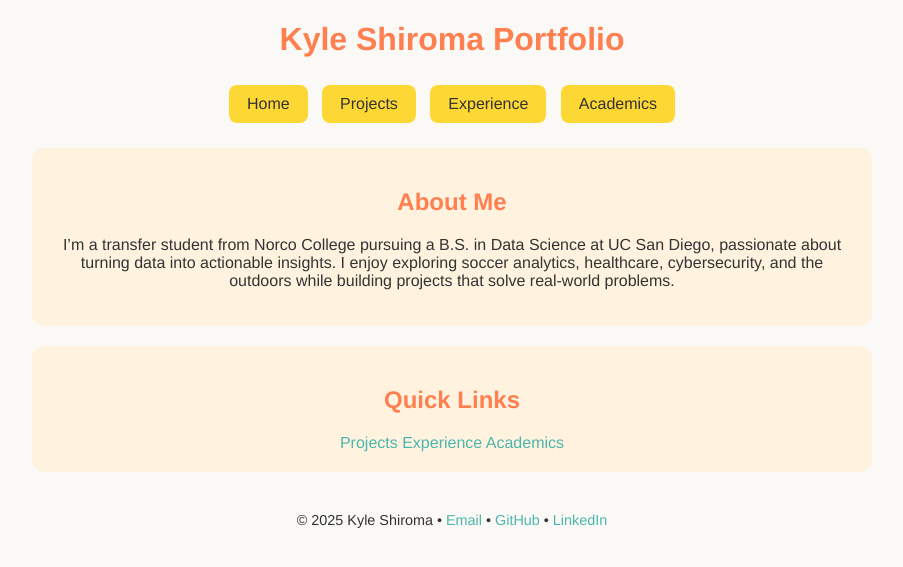
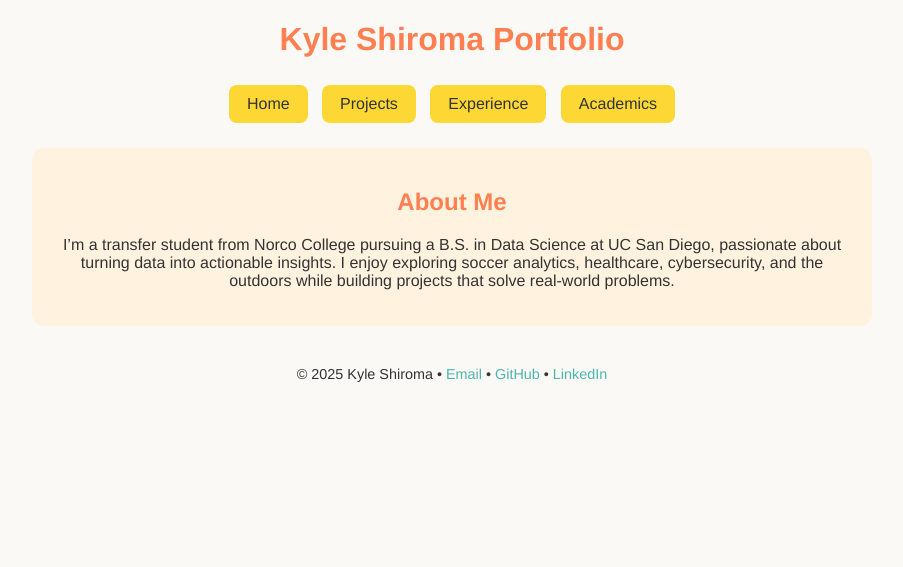
Before and after one commit to k-shiroma-code/k-shiroma-code.github.io, a Jekyll site: the page built from index.md, in a window 1280 px wide. Shown: the top 567 px of the page, without its empty margins (188-1091 px from the left). Built offline with Jekyll 4.4.1, drawn with Linux system fonts in a browser that asks for light colours.

Commit message:
Update index.md

```diff
--- a/index.md
+++ b/index.md
@@ -9,10 +9,3 @@ layout: default
     I’m a transfer student from Norco College pursuing a B.S. in Data Science at UC San Diego, passionate about turning data into actionable insights. I enjoy         exploring soccer analytics, healthcare, cybersecurity, and the outdoors while building projects that solve real-world problems.
   </p>
 </div>
-
-<div class="section">
-  <h2>Quick Links</h2>
-  <a href="/projects/">Projects</a>
-  <a href="/experience/">Experience</a>
-  <a href="/academics/">Academics</a>
-</div>
```
